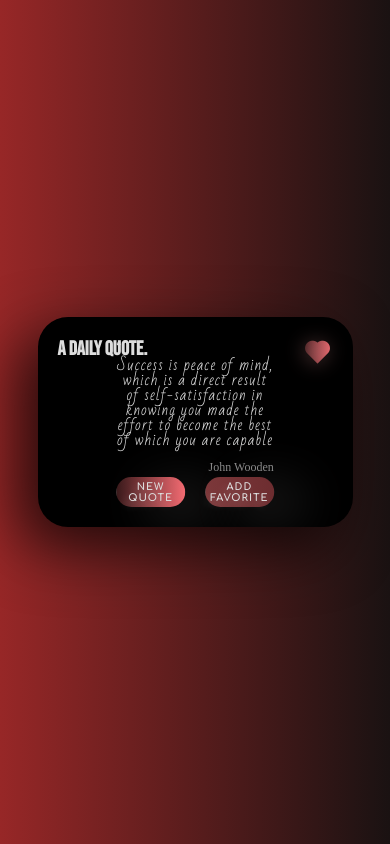
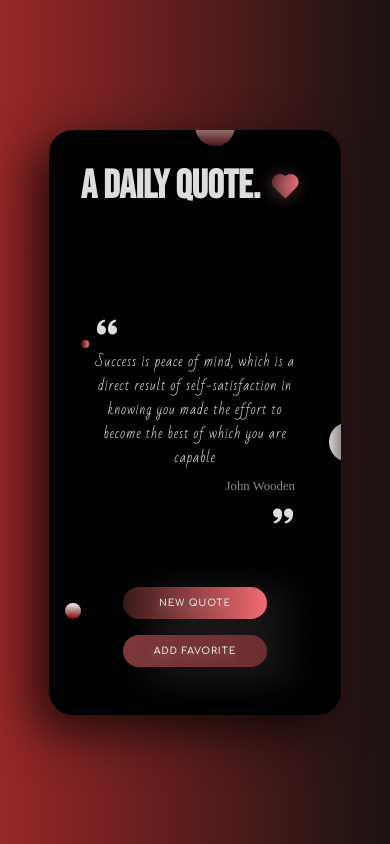
Before and after one commit to Jaycelab/Quotes-App, a React (Vite) app: page / in a window 390 px wide. Built offline with nearby package versions, Linux system fonts and the light colour scheme.

Commit message:
Finished responsiveness layout

```diff
--- a/src/components/QuotesApp.css
+++ b/src/components/QuotesApp.css
@@ -150,60 +150,6 @@
   background-image: linear-gradient(to left, #fd7c7c, #44000b);
   top: 36%;
 }
-@media (max-width: 600px) {
-  .container {
-    padding: 2rem;
-  }
-
-  .quotes-app {
-    width: 90%;
-    padding: 2rem;
-  }
-
-  .app-heading {
-    font-size: 2rem;
-  }
-
-  .fav-icon {
-    top: 2rem;
-    right: 2rem;
-    font-size: 3rem;
-  }
-
-  .quote {
-    top: 40%;
-    left: 50%;
-    transform: translate(-50%, -40%);
-  }
-
-  .quote i {
-    font-size: 0.5rem;
-  }
-
-  .quote-text {
-    line-height: 1;
-    font-size: 1.5rem;
-    width: 100%;
-  }
-
-  .quote-author {
-    font-size: 1.2rem;
-  }
-
-  .buttons {
-    bottom: 2rem;
-  }
-
-  .btn {
-    width: 100%;
-    height: 3rem;
-    font-size: 1rem;
-  }
-
-  .circles div {
-    display: none;
-  }
-}
 
 .favorites {
   width: 100%;
@@ -212,6 +158,24 @@
   inset: 0;
   background-image: linear-gradient(to left, #201515, #220000);
   padding: 3em 7rem 3rem 3rem;
+  overflow-y: auto;
+}
+
+.favorites::-webkit-scrollbar {
+  width: 0.8rem;
+}
+
+.favorites::-webkit-scrollbar-track {
+  background: #f1f1f1;
+}
+
+.favorites::-webkit-scrollbar-thumb:hover {
+  background: #555;
+}
+
+.favorites::-webkit-scrollbar-thumb {
+  background: #888;
+  border-radius: 0.4rem;
 }
 
 .fav-quote {
@@ -250,3 +214,22 @@
   text-align: right;
   color: #ddd;
 }
+
+/* Responsive Media Queries */
+@media (max-width: 850px) {
+  .quotes-app {
+    width: 75vmin;
+    aspect-ratio: 2 / 3;
+  }
+}
+
+@media (max-width: 550px) {
+  .quotes-app {
+    aspect-ratio: 1 / 2;
+  }
+
+  .buttons {
+    flex-direction: column;
+    row-gap: 2rem;
+  }
+}
--- a/src/index.css
+++ b/src/index.css
@@ -13,3 +13,9 @@
 html {
   font-size: 62.5%;
 }
+
+@media (max-width: 550px) {
+  html {
+    font-size: 50%;
+  }
+}
```
Also changed, not shown: 1 other file (tests, documents, lock files or other folders).
